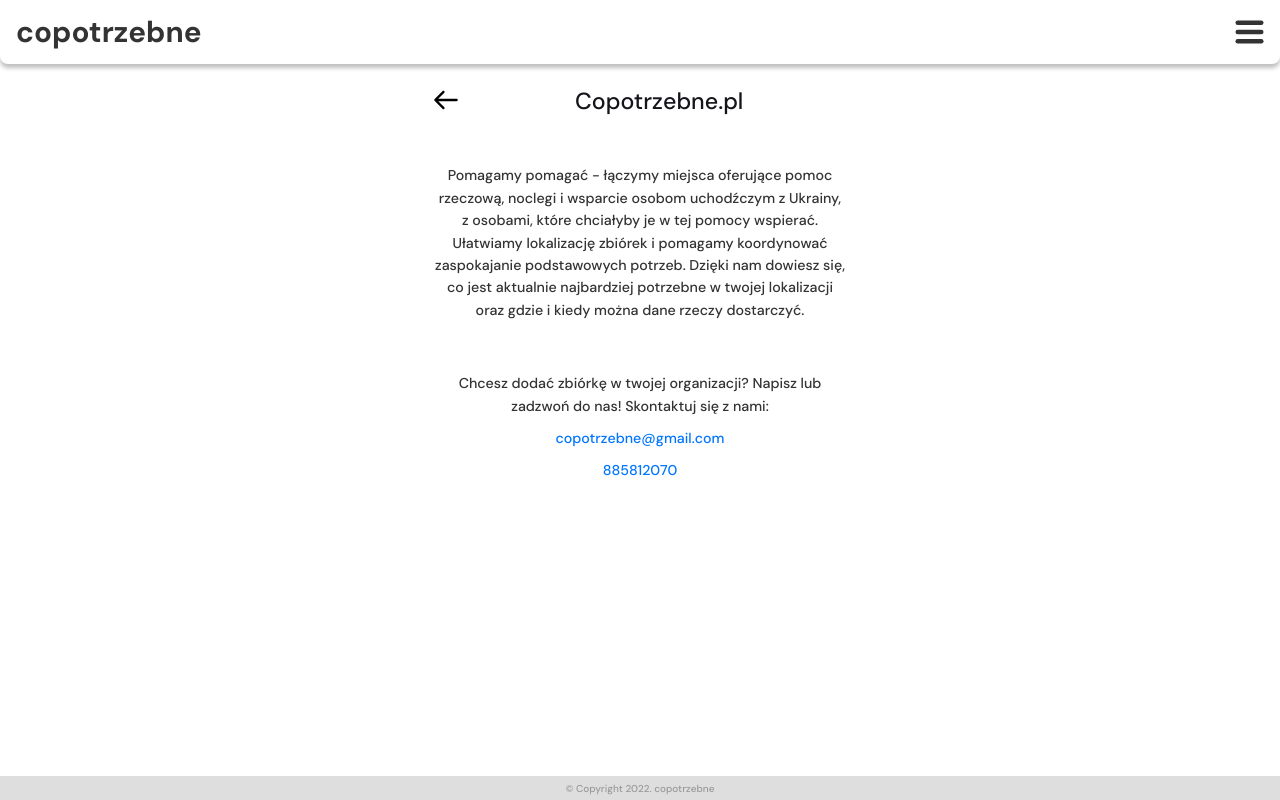
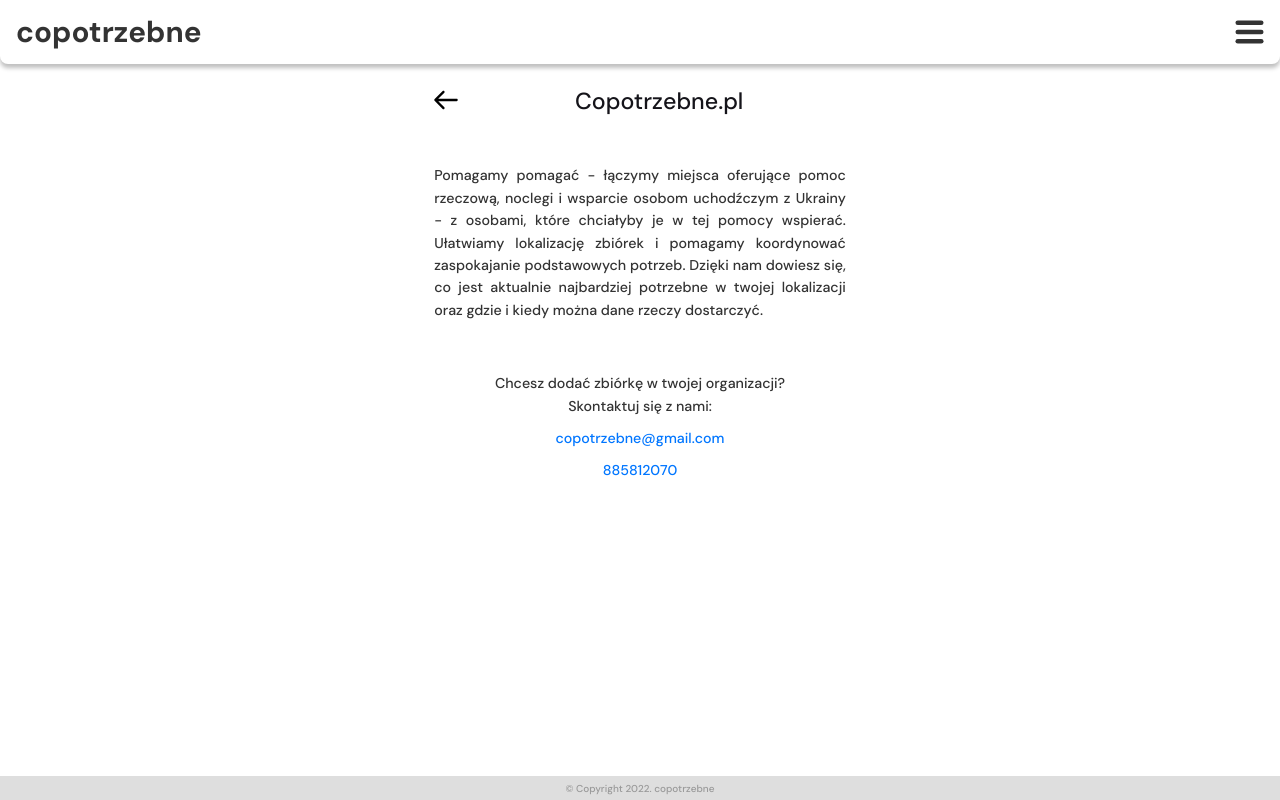
Before and after one commit to copotrzebne-pl/copotrzebne-frontend, a React app: page /about in a window 1280 px wide. Built offline with nearby package versions, Linux system fonts and the light colour scheme; what p-memoize would draw is missing.

Commit message:
About Us small fixes

```diff
--- a/src/views/About/index.tsx
+++ b/src/views/About/index.tsx
@@ -6,16 +6,17 @@
   <Container>
     <PageTitle>Copotrzebne.pl</PageTitle>
     <AboutUsText>
-      Pomagamy pomagać - łączymy miejsca oferujące pomoc rzeczową, noclegi i
-      wsparcie osobom uchodźczym z Ukrainy, z osobami, które chciałyby je w tej
+      {`Pomagamy pomagać - łączymy miejsca oferujące pomoc rzeczową, noclegi i
+      wsparcie osobom uchodźczym z Ukrainy - z osobami, które chciałyby je w tej
       pomocy wspierać. Ułatwiamy lokalizację zbiórek i pomagamy koordynować
       zaspokajanie podstawowych potrzeb. Dzięki nam dowiesz się, co jest
       aktualnie najbardziej potrzebne w twojej lokalizacji oraz gdzie i kiedy
-      można dane rzeczy dostarczyć.
+      można dane rzeczy dostarczyć.`}
     </AboutUsText>
     <ContactDetails>
-      Chcesz dodać zbiórkę w twojej organizacji? Napisz lub zadzwoń do nas!
-      Skontaktuj się z nami:
+      {`Chcesz dodać zbiórkę w twojej organizacji?
+      Skontaktuj się z nami:`}
+
       <StyledLink href="mailto:copotrzebne@gmail.com">
         copotrzebne@gmail.com
       </StyledLink>
@@ -42,6 +43,8 @@
   font-size: 0.89rem;
   color: ${({ theme }) => theme.colors.black};
   line-height: 1.4rem;
+  text-align: justify;
+  text-justify: inter-character;
 `
 
 const ContactDetails = styled.div`
@@ -51,6 +54,7 @@
   font-size: 0.89rem;
   color: ${({ theme }) => theme.colors.black};
   line-height: 1.4rem;
+  white-space: pre-line;
 `
 
 const StyledLink = styled.a`
```
